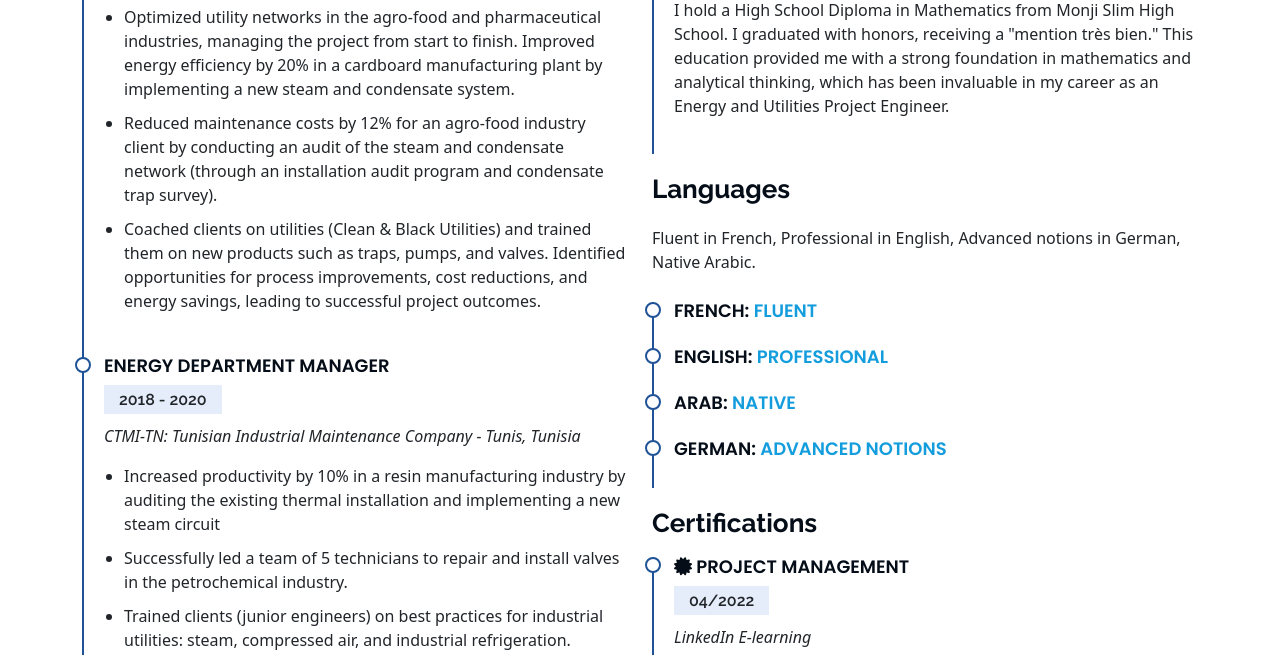
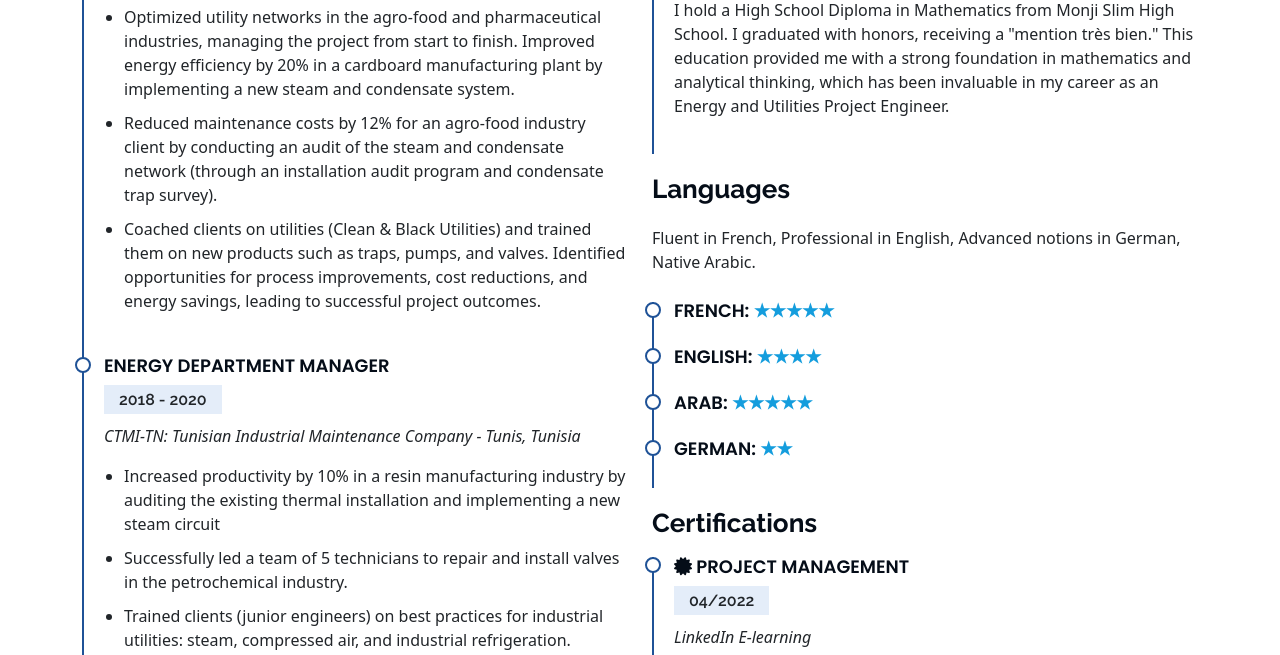
Before and after one commit to Hanawvic/Heni-Bouafia-Portfolio, a Flask app: page /resume in a window 1280 px wide. Shown: the part 1152-1807 px from the top of the page. Run offline with Flask 2, Linux system fonts and the light colour scheme; some libraries are stand-ins or nearby versions.

Commit message:
update .env

```diff
--- a/app.py
+++ b/app.py
@@ -4,4 +4,4 @@ from my_portfolio import create_app
 app = create_app()
 
 if __name__ == "__main__":
-    create_app().run(host='localhost', port=5000, debug=True)
+    app.run(host='localhost', port=5000, debug=True)
--- a/my_portfolio/templates/resume.html
+++ b/my_portfolio/templates/resume.html
@@ -242,16 +242,16 @@
           <p>Fluent in French, Professional in English, Advanced notions in German, Native Arabic.</p>
           </div>
           <div class="resume-item">
-            <h4>French: <span class="gold-star"> Fluent </span></h4>
+            <h4>French: <span class="gold-star"> &#9733;&#9733;&#9733;&#9733;&#9733; </span></h4>
           </div>
            <div class="resume-item">
-            <h4>English: <span class="gold-star"> Professional</span></h4>
+            <h4>English: <span class="gold-star"> &#9733;&#9733;&#9733;&#9733;</span></h4>
           </div>
            <div class="resume-item">
-            <h4>Arab: <span class="gold-star">  Native</span></h4>
+            <h4>Arab: <span class="gold-star"> &#9733;&#9733;&#9733;&#9733;&#9733;</span></h4>
           </div>
            <div class="resume-item">
-            <h4>German: <span class="gold-star">Advanced notions</span></h4>
+            <h4>German: <span class="gold-star">&#9733;&#9733;</span></h4>
           </div>
           <!--Certifications-->
           <h3 class="resume-title">Certifications</h3>
```
